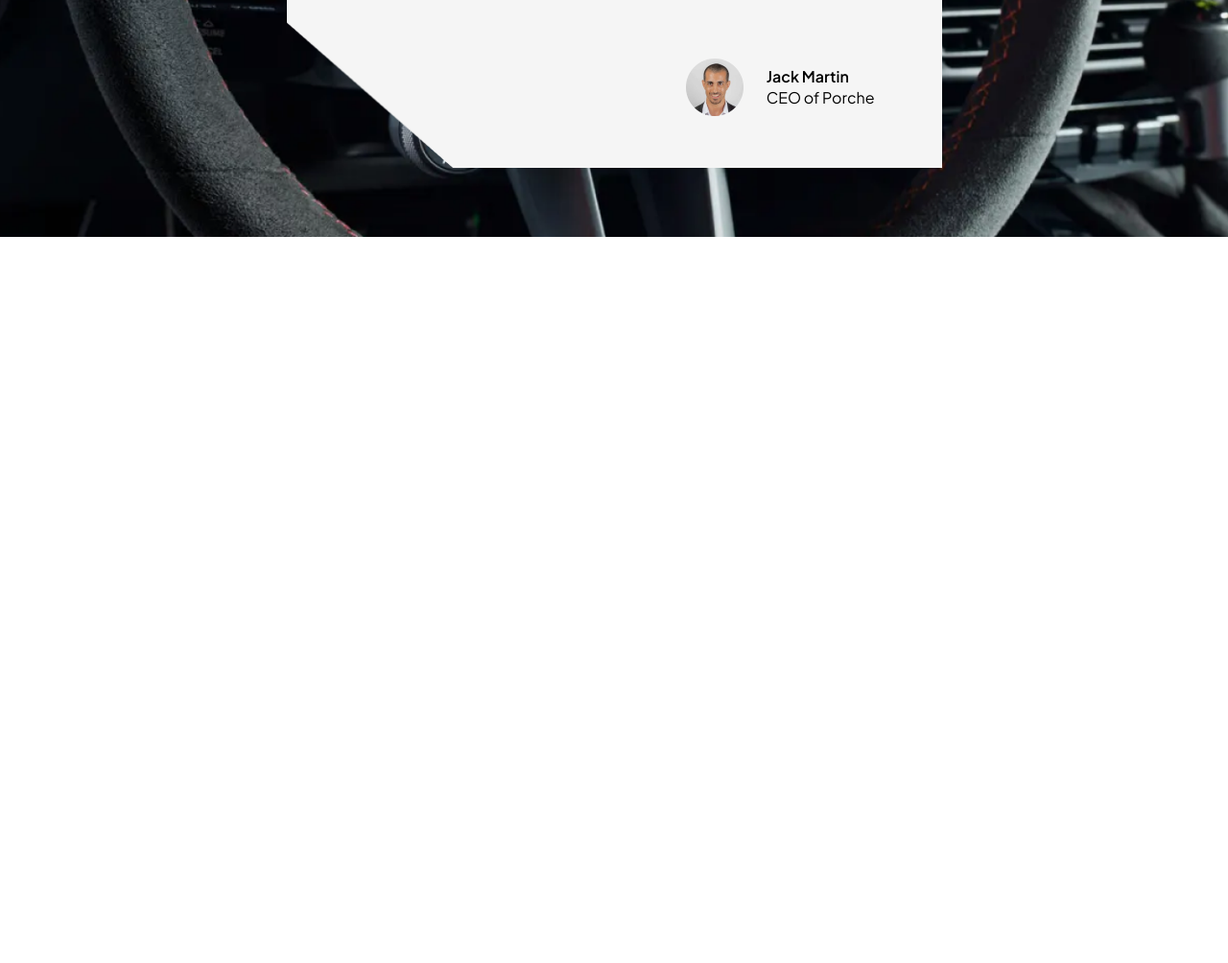
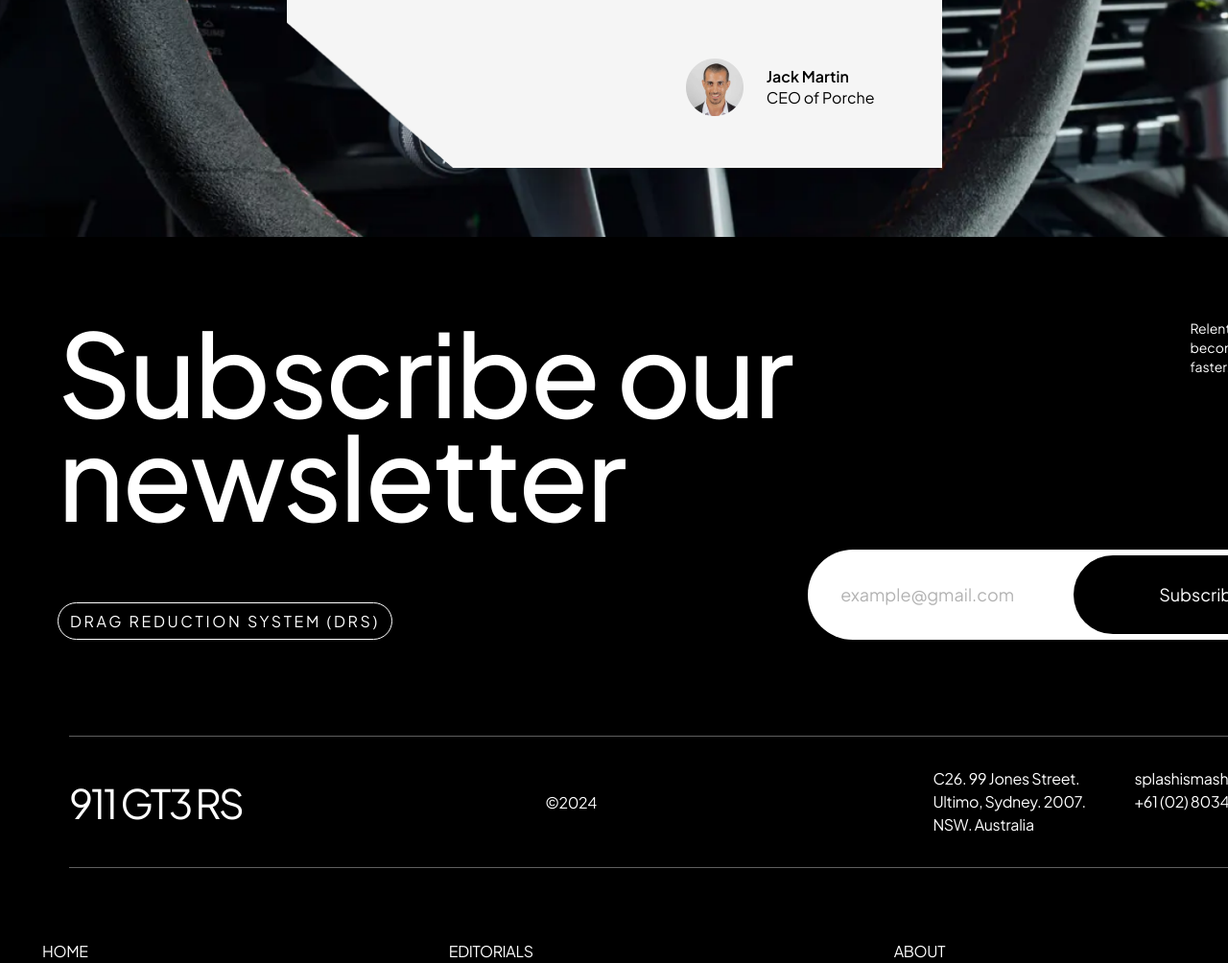
Before and after one commit to M-Panz/Infinite-Speed, a website: page index.html in a window 1280 px wide. Shown: the part 3323-4327 px from the top of the page at 96% size. Before the commit the page ends 3570 px from the top, so only its background shows below. Drawn offline with Linux system fonts and the light colour scheme.

Commit message:
update footer

```diff
--- a/index.html
+++ b/index.html
@@ -209,6 +209,44 @@
         </div>
     </section>
 
+    <footer class="grid pt-[86px] bg-black text-white overflow-x-hidden">
+        <div class="grid px-[60px] pb-[100px] gap-y-6">
+            <div class="flex justify-between items-start">
+                <h1 class="text-[120px] font-medium leading-[90%] -tracking-[2.4px] max-w-[781px]">Subscribe our newsletter</h1>
+                <p class="text-sm leading-[140%] max-w-[150px]"> Relentless training to become stronger and faster. </p>
+            </div>
+            <div class="flex justify-between items-end">
+                <div class="flex justify-start">
+                    <h2 class="py-2 px-3 border border-white/[96] rounded-[100px] text-base leading-[135%] tracking-[0.16875rem]">DRAG REDUCTION SYSTEM (DRS)</h2>
+                </div>
+                <div class="flex items-center p-[6px] border rounded-[96px] border-hidden bg-white">
+                    <div>
+                        <input type="text" placeholder="example@gmail.com" class="mx-7 text-lg leading-[100%] text-black placeholder:text-black/30 outline-none">
+                    </div>
+                    <div>
+                        <button type="submit" class="py-[27px] px-[89px] bg-black border rounded-[96px] border-hidden text-lg">Subscribe</button>
+                    </div>
+                </div>
+            </div>
+        </div>
+        <div class="flex justify-between items-center py-8 mx-[72px] border-t border-b border-[#5F5F5F]">
+            <div class="flex items-center gap-x-[316px]">
+                <h2 class="text-[42px] -tracking-[2.532px]">911 GT3 RS</h2>
+                <p class="text-base leading-[145%] -tracking-[0.32px]">©2024</p>
+            </div>
+            <div class="flex gap-x-[50px] items-start">
+                <p class="text-base leading-[150%] -tracking-[0.32px] max-w-[160px]">C26. 99 Jones Street. Ultimo, Sydney. 2007. NSW. Australia</p>
+                <p class="text-base leading-[150%] -tracking-[0.32px] max-w-[196px]">splashismash@photo.com +61 (02) 8034 2611</p>
+            </div>
+        </div>
+        <div class="flex flex-nowrap justify-center items-center mt-[75px] px-11 gap-x-[376px]">
+            <h3 class="flex-none text-base leading-[150%] -tracking-[0.32px]">HOME</h3>
+            <h3 class="flex-none text-base leading-[150%] -tracking-[0.32px]">EDITORIALS</h3>
+            <h3 class="flex-none text-base leading-[150%] -tracking-[0.32px]">ABOUT</h3>
+            <h3 class="flex-none text-base leading-[150%] -tracking-[0.32px]">PRICE</h3>
+        </div>
+    </footer>
+
 
 
 
```
Also changed, not shown: files/css/tailwind.css.
